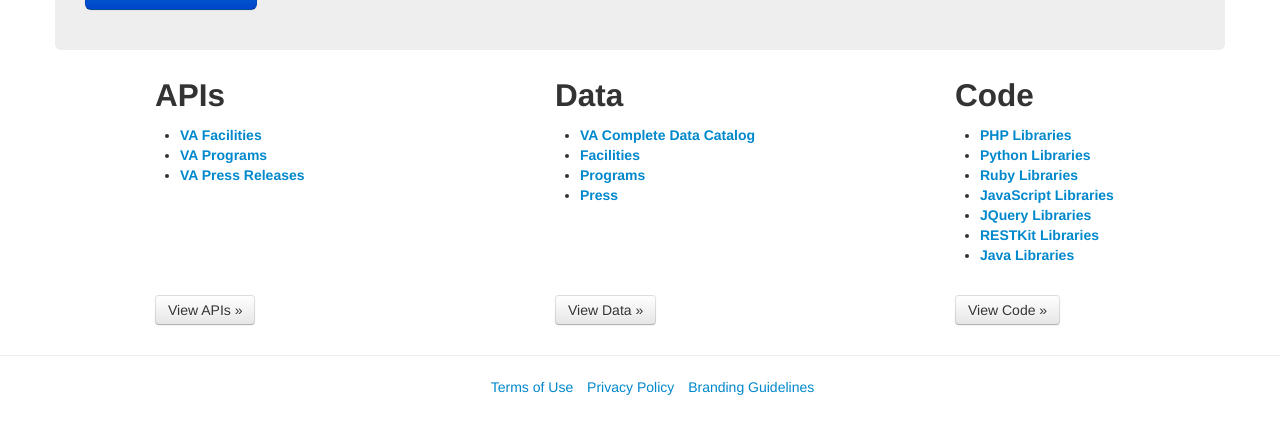
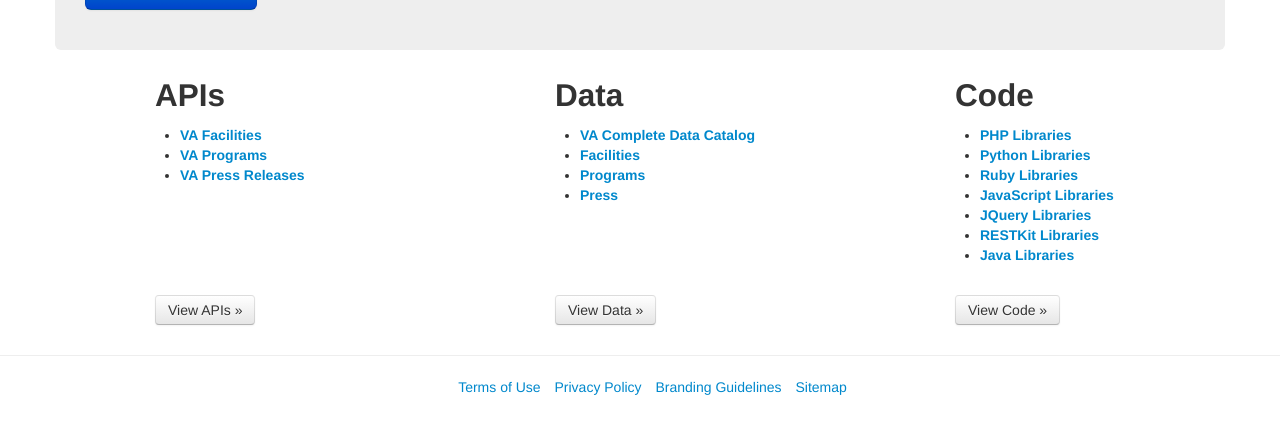
Before and after one commit to monfresh/va-developer, a Jekyll site: the page built from index.html, in a window 1280 px wide, cut to the strip 324-758 px from the top of the page. Built offline with Jekyll 4.4.1, drawn with Linux system fonts in a browser that asks for light colours; nearby versions of some CDN libraries; library files that are not in the unit come from our copies.

Commit message:
add sitemap to footer

```diff
--- a/_includes/footer.html
+++ b/_includes/footer.html
@@ -6,6 +6,7 @@
         <li><a href="/va-developer/legal/terms-of-use.html">Terms of Use</a></li>
         <li><a href="/va-developer/legal/privacy-policy.html">Privacy Policy</a></li>
         <li><a href="/va-developer/legal/branding-guidelines.html">Branding Guidelines</a></li>
+        <li><a href="/va-developer/sitemap.html">Sitemap</a></li>
     </ul>
 
 </footer>
```
